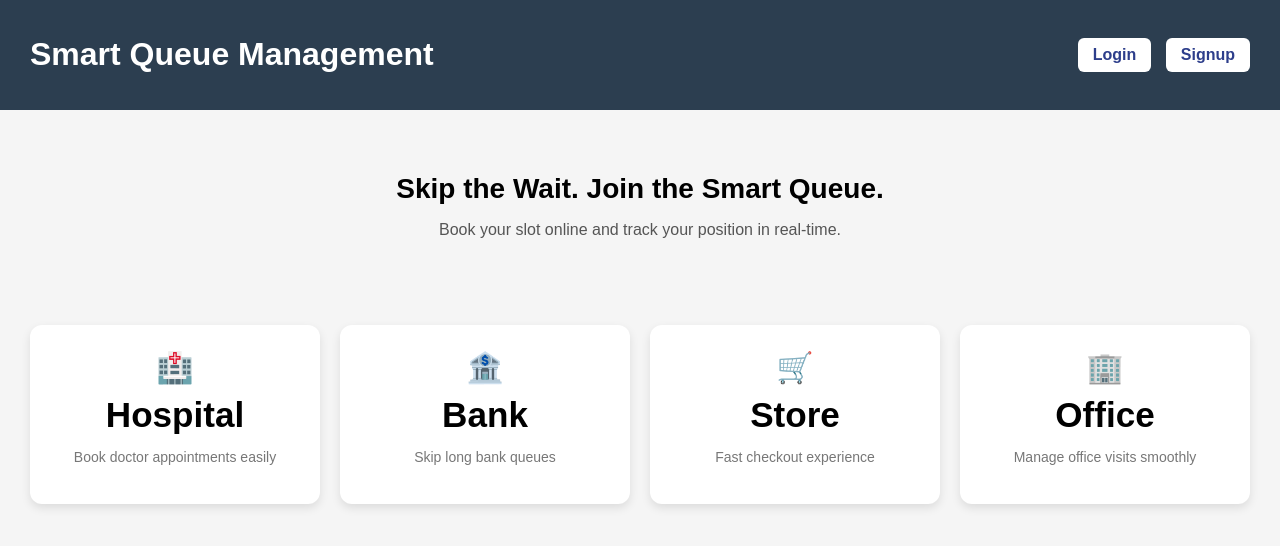
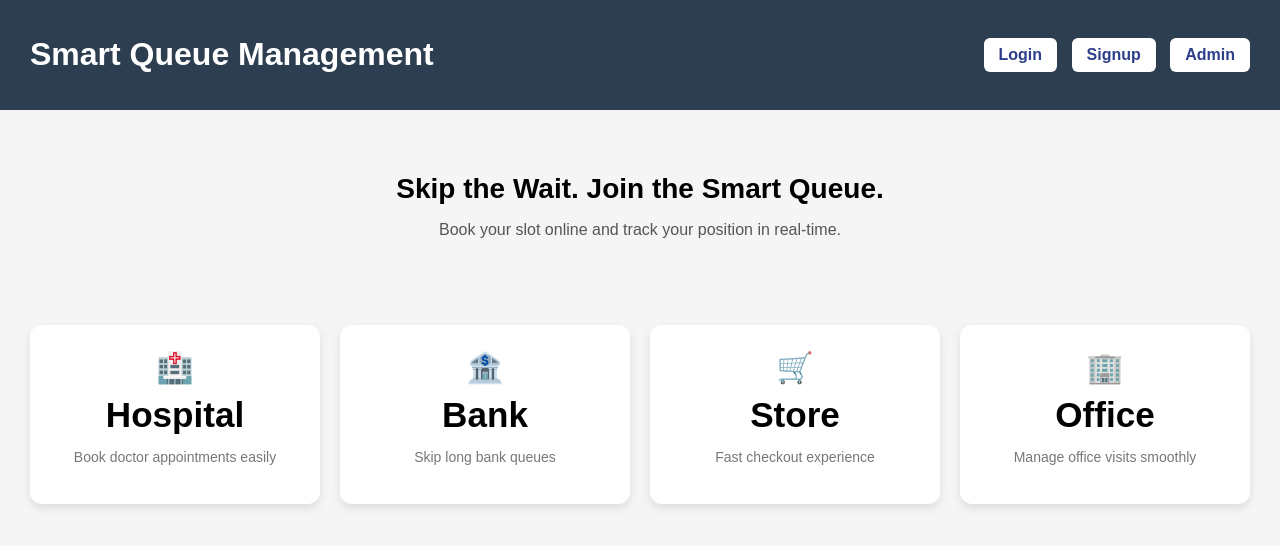
Before and after one commit to ASRITHAPUCHAKAYALA/smart-queue-system, a plain HTML site: page frontend/index.html in a window 1280 px wide. Drawn offline with Linux system fonts and the light colour scheme.

Commit message:
added admin page navigation button

```diff
--- a/frontend/index.html
+++ b/frontend/index.html
@@ -12,6 +12,9 @@
     <div>
       <button onclick="location.href='pages/login.html'">Login</button>
       <button onclick="location.href='pages/signup.html'">Signup</button>
+      <a href="pages/admin.html">
+  <button>Admin</button>
+</a>
     </div>
   </header>
 
```
